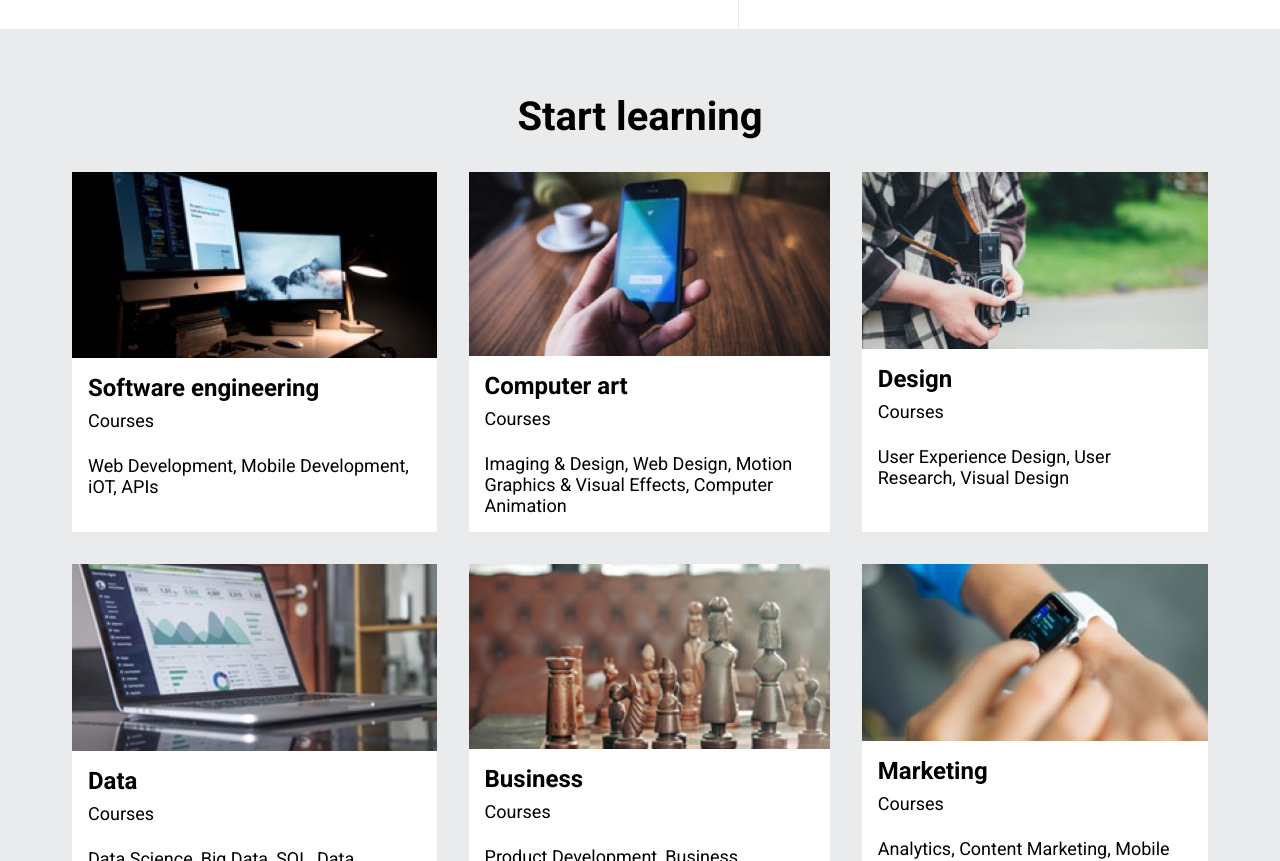
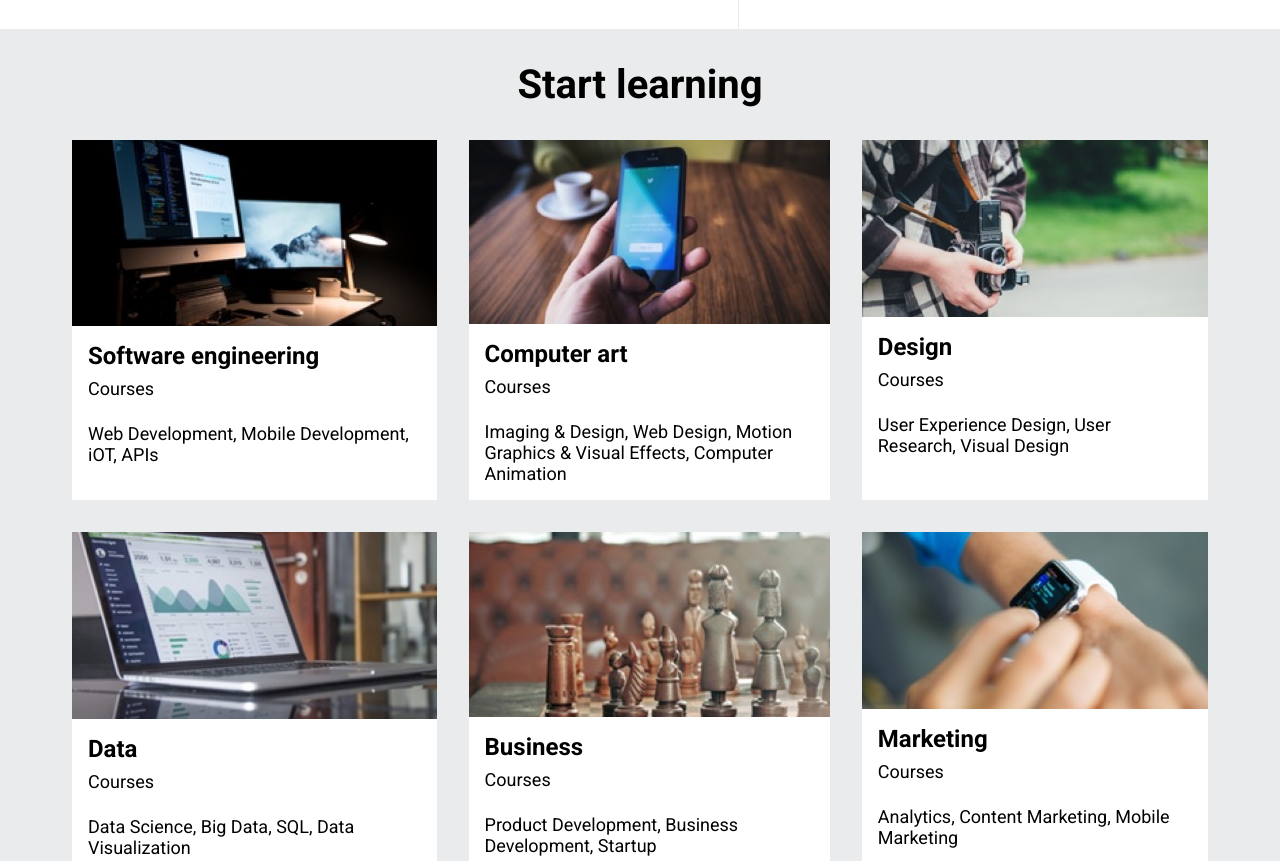
Before and after one commit to Markikie/colmar-project, a plain HTML site: page index.html in a window 1280 px wide. Shown: the part 1404-2265 px from the top of the page. Drawn offline with Linux system fonts and the light colour scheme.

Commit message:
finally again

```diff
--- a/style.css
+++ b/style.css
@@ -187,7 +187,7 @@ header {
  }
 
  .course h1 {
-    padding-top: 32px;
+
     text-align: center;
     font-size: 40px;
  }
```
